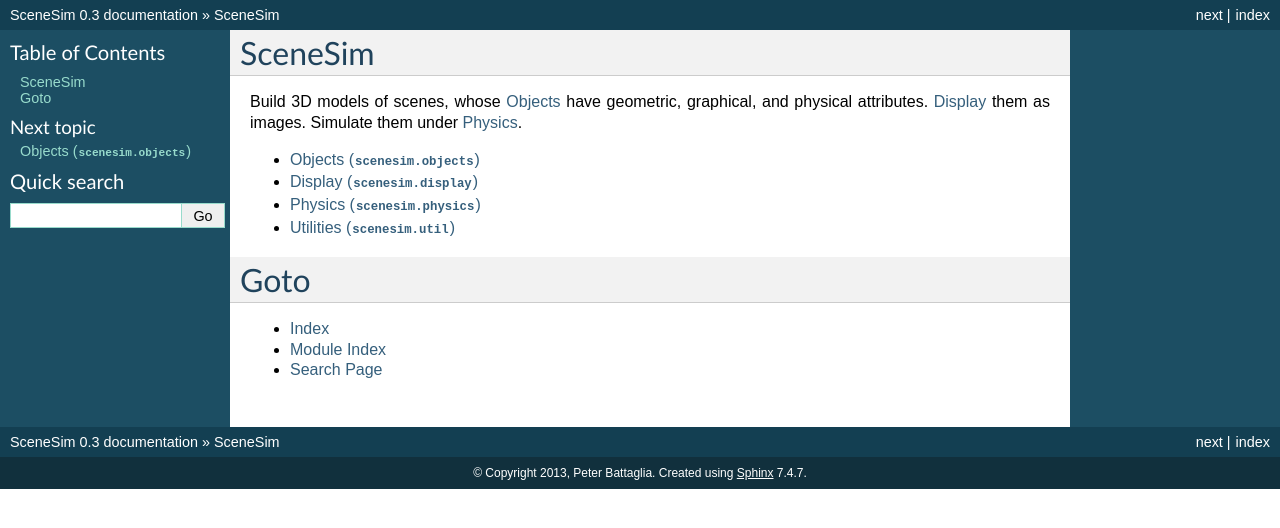
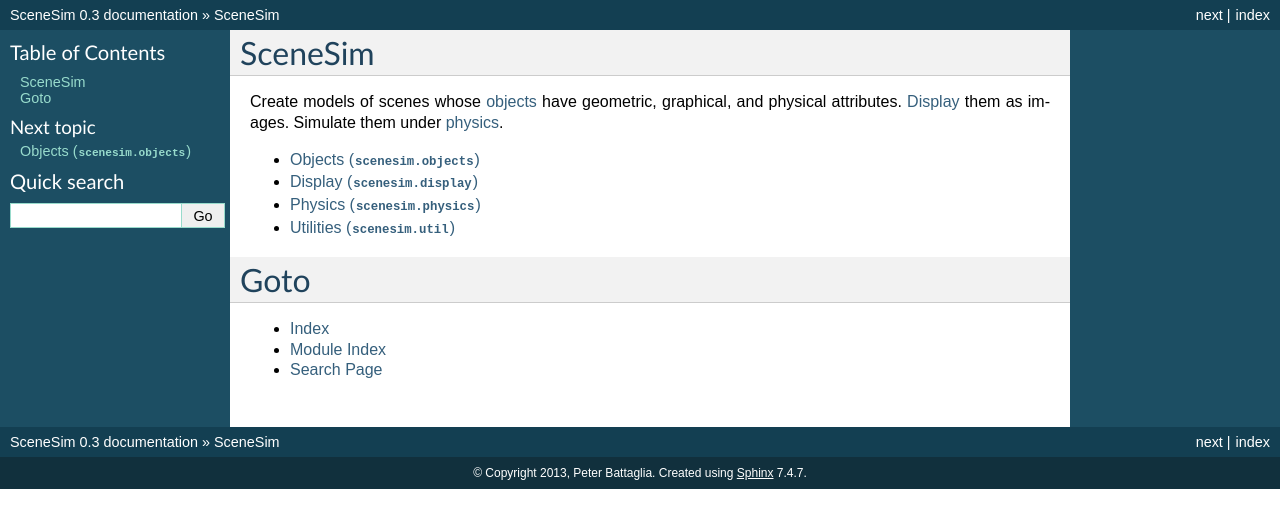
Before and after one commit to pbattaglia/scenesim, a Sphinx documentation site: the page built from doc/source/index.rst, in a window 1280 px wide. Shown: the top 528 px of the page. Built offline with Sphinx 7.4.7, drawn with Linux system fonts in a browser that asks for light colours.

Commit message:
Doc updates

```diff
--- a/README.md
+++ b/README.rst
@@ -1,6 +1,6 @@
 # SceneSim
 
-Create scenes and simulate their physics and graphics.
+Create models of scenes whose objects have geometric, graphical, and physical attributes. Display them as images. Simulate them under physics.
 
 Requirements
 -----
--- a/doc/source/index.rst
+++ b/doc/source/index.rst
@@ -1,9 +1,9 @@
 SceneSim
 ========
 
-Build 3D models of scenes, whose :ref:`Objects <objects>` have geometric,
+Create models of scenes whose :ref:`objects <objects>` have geometric,
 graphical, and physical attributes. :ref:`Display <display>` them as
-images. Simulate them under :ref:`Physics <physics>`.
+images. Simulate them under :ref:`physics <physics>`.
 
 .. toctree::
    :maxdepth: 4
```
